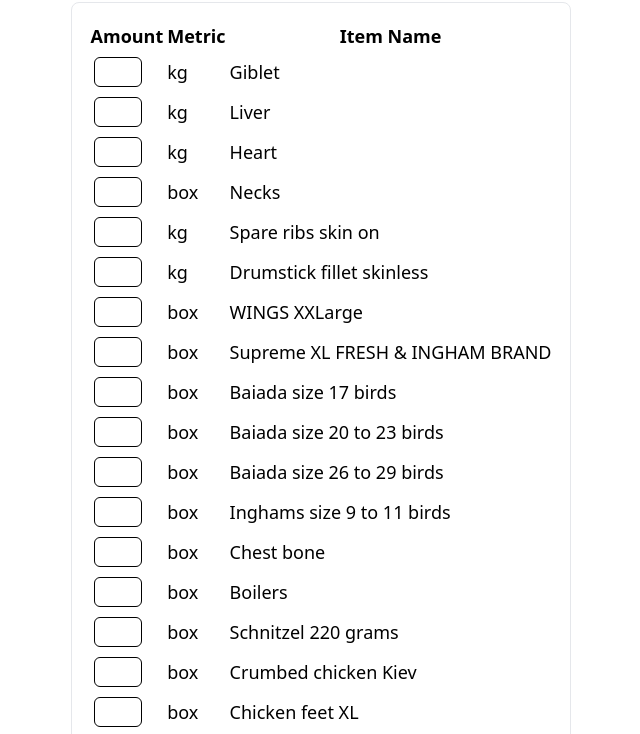
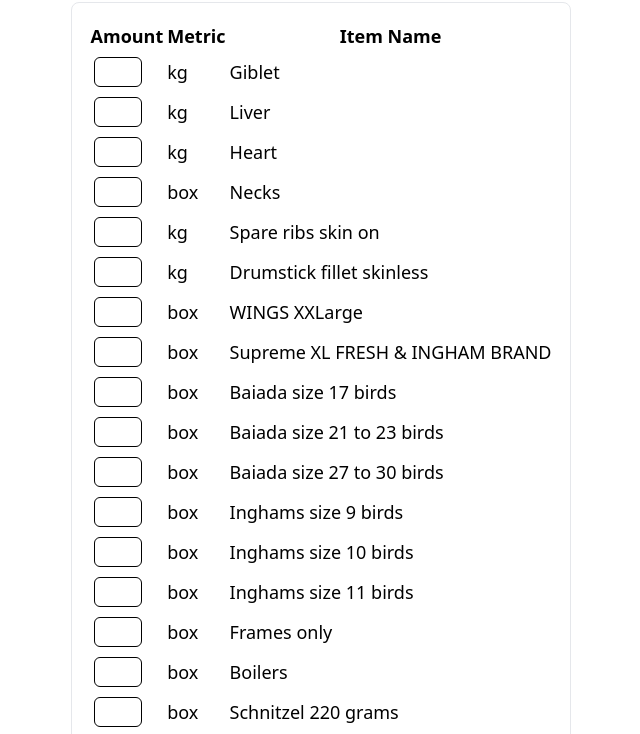
Before and after one commit to laurapham1/poultryline-order-template, a Gatsby site: page / in a window 1280 px wide. Shown: the part 62-796 px from the top of the page, without its empty margins (319-959 px from the left). Built offline with nearby package versions, Linux system fonts and the light colour scheme; Gatsby itself is replaced by a stand-in of ours.

Commit message:
update template

```diff
--- a/src/utils/OrderTemplate.js
+++ b/src/utils/OrderTemplate.js
@@ -47,22 +47,32 @@
 	{
 		amount: '',
 		metric: 'box',
-		name: ' Baiada size 20 to 23 birds',
+		name: ' Baiada size 21 to 23 birds',
 	},
 	{
 		amount: '',
 		metric: 'box',
-		name: 'Baiada size 26 to 29 birds',
+		name: 'Baiada size 27 to 30 birds',
 	},
 	{
 		amount: '',
 		metric: 'box',
-		name: 'Inghams size 9 to 11 birds',
+		name: 'Inghams size 9 birds',
 	},
 	{
 		amount: '',
 		metric: 'box',
-		name: 'Chest bone',
+		name: 'Inghams size 10 birds',
+	},
+	{
+		amount: '',
+		metric: 'box',
+		name: 'Inghams size 11 birds',
+	},
+	{
+		amount: '',
+		metric: 'box',
+		name: 'Frames only',
 	},
 	{
 		amount: '',
@@ -102,6 +112,11 @@
 	{
 		amount: '',
 		metric: 'kg',
+		name: 'Spare ribs skin on',
+	},
+	{
+		amount: '',
+		metric: 'kg',
 		name: 'Breast fillet skinless',
 	},
 	{
```
